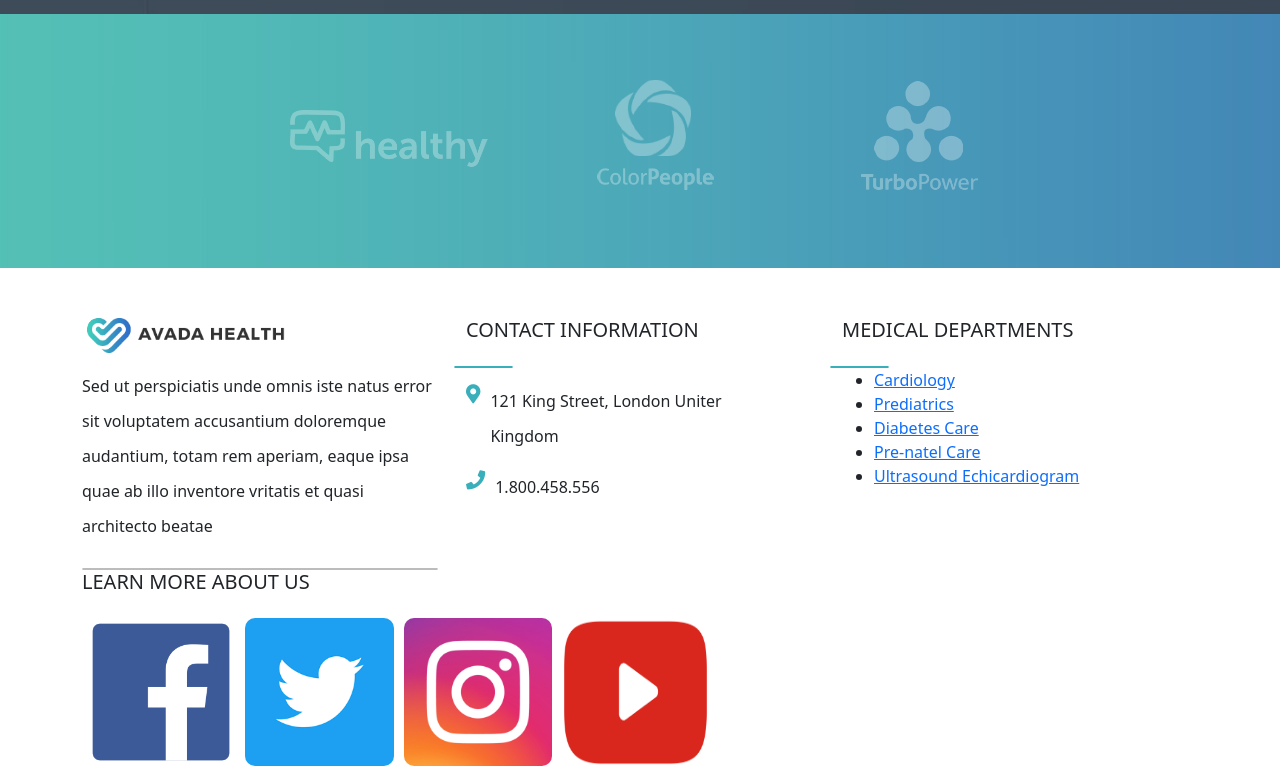
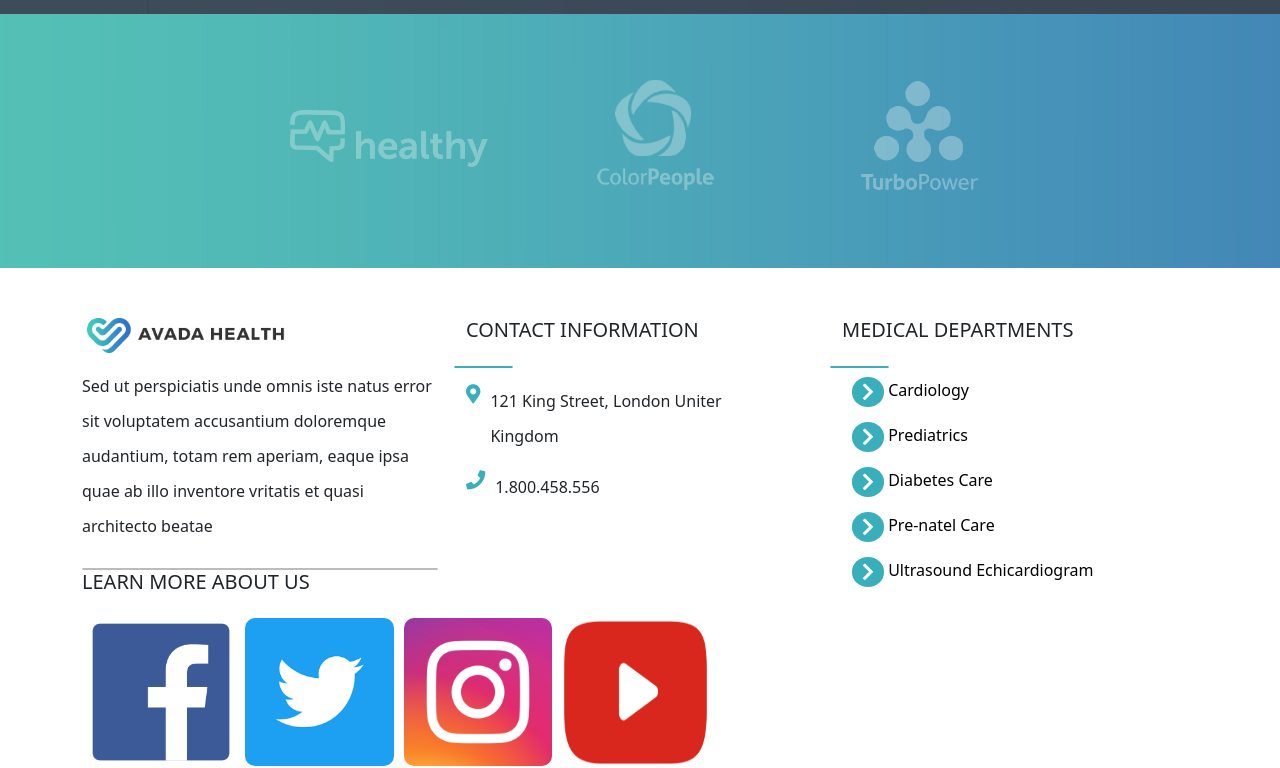
Before and after one commit to WalterFrongia/proj-html-vuejs, a Vue app: page / in a window 1280 px wide. Shown: the part 6271-7039 px from the top of the page. Built offline with nearby package versions, Linux system fonts and the light colour scheme.

Commit message:
Miglioramento grafico sezione deparments in Footer component

```diff
--- a/src/components/Footer.vue
+++ b/src/components/Footer.vue
@@ -73,7 +73,7 @@
                         <div class="row">
                             <div class="col-12">
                                 <ul>
-                                    <li v-for="link in medicaDepartments" :key="link.name"><a href="">{{link.name}}</a></li>
+                                    <li v-for="link in medicaDepartments" :key="link.name"><a href=""><i class="fas fa-chevron-right"></i> {{link.name}} </a></li>
                                 </ul>
                             </div>
                         </div>
@@ -141,6 +141,27 @@ export default {
         vertical-align: baseline;
         padding-right: 10px;
     }
+    ul{
+        list-style-type: none;
+        padding-left: 0;
+
+        li{
+        line-height: 45px;
+        a{
+            text-decoration: none;
+            color:black;
+            padding-left: 10px;
+        }
+        }
+        i{
+            color:white;
+            background-color: $primaryColor;
+            border-radius: 50%;
+            padding:5px 10px;
+            vertical-align: middle;
+        }
+    }
+
 }
 
 .my-line{
```
